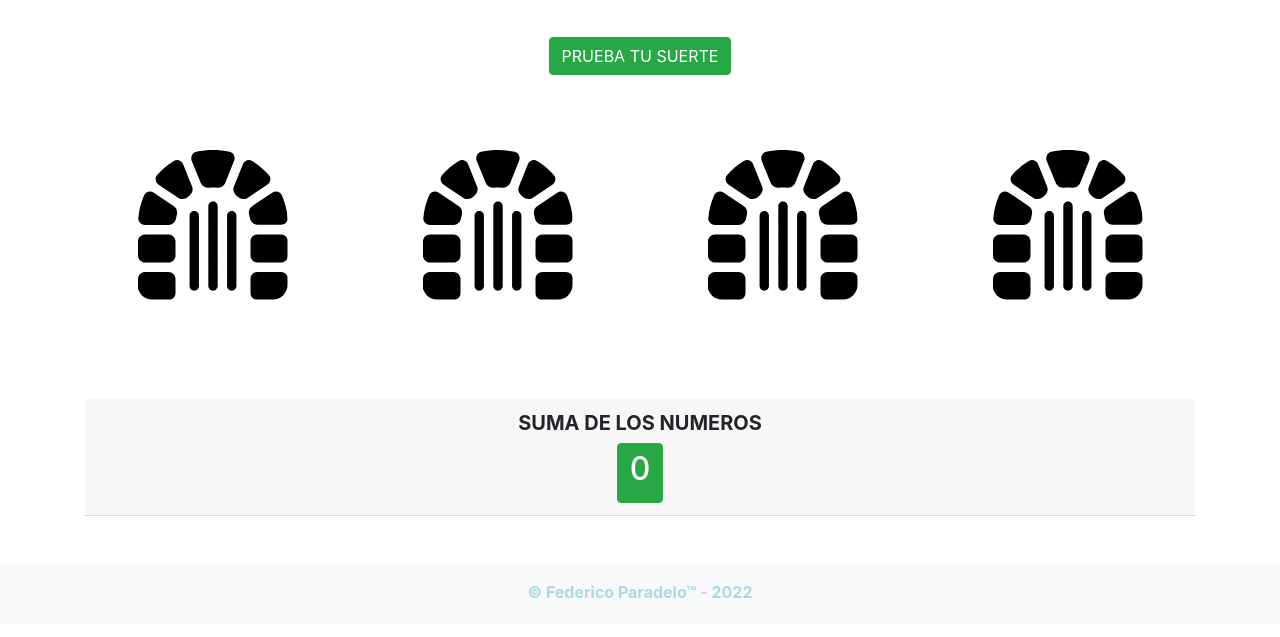
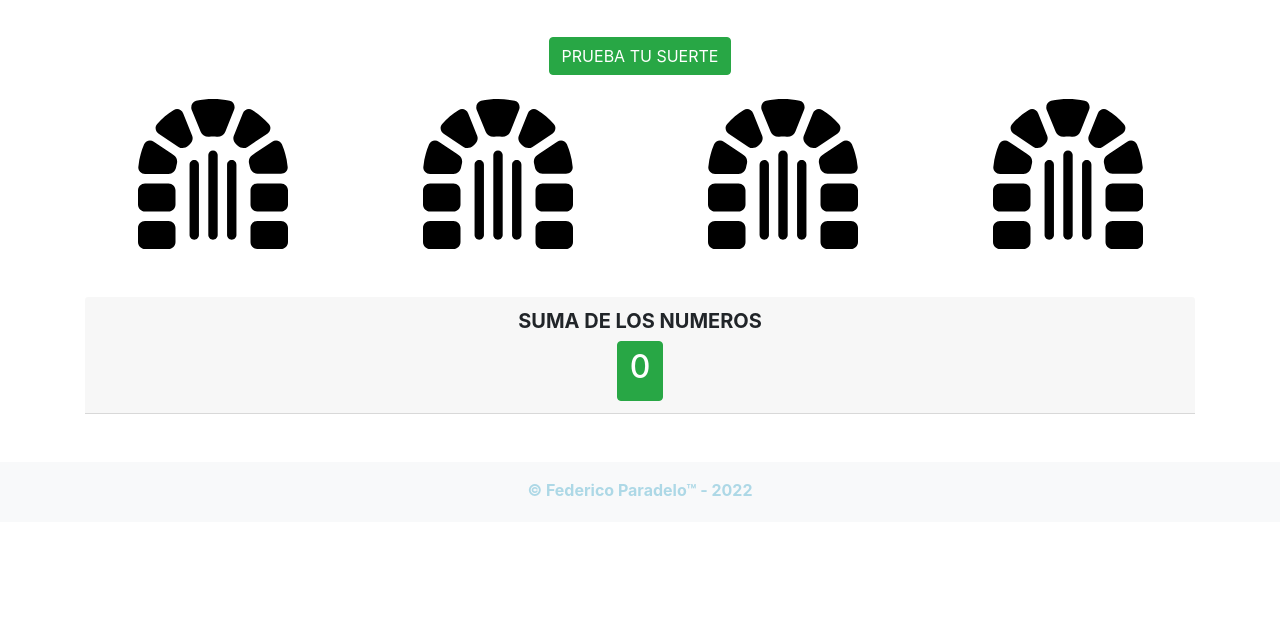
Before and after one commit to fajkker/JSProject, a plain HTML site: page dungeon.html in a window 1280 px wide. Shown: the part 101-738 px from the top of the page. Drawn offline with nearby package versions, Linux system fonts and the light colour scheme.

Commit message:
Rearranged2

```diff
--- a/css/style.css
+++ b/css/style.css
@@ -39,9 +39,3 @@
     padding: 10px;
     color: #008000
 }
-
-.dado {
-    padding: 10%;
-    margin: 10%;
-    border-radius: 20%;
-}
```
Also changed, not shown: dungeon.html (+0 -1 lines), ej.html (deleted).
